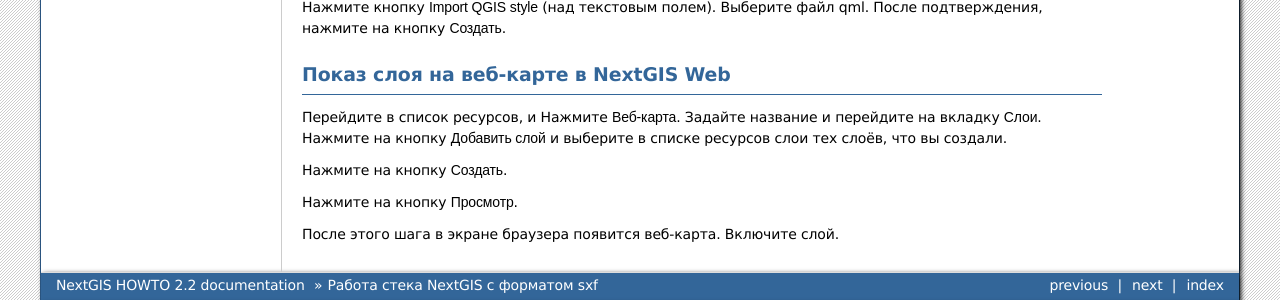
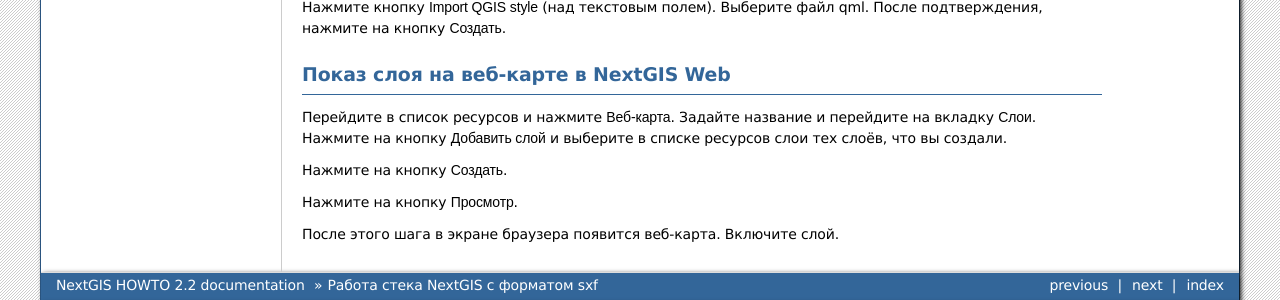
Before and after one commit to nextgis/docs_howto, a Sphinx documentation site: the page built from source/sxf.rst, in a window 1280 px wide and 900 px high, scrolled down 5373 px. Shown: the part 570-870 px from the top of the window. Built offline with Sphinx 7.4.7, drawn with Linux system fonts in a browser that asks for light colours; formulas are drawn with MathJax 3.

Commit message:
редактирование howto

```diff
--- a/source/sxf.rst
+++ b/source/sxf.rst
@@ -147,12 +147,13 @@
 
 Задайте стилю имя "Землепользование". Перейдите на вкладку :guilabel:`Mapserver`.
 
-Нажмите кнопку  :guilabel:`Import QGIS style` (над текстовым полем). Выберите файл qml. После подтверждения, нажмите на кнопку :guilabel:`Создать`.
+Нажмите кнопку  :guilabel:`Import QGIS style` (над текстовым полем). Выберите файл qml.
+После подтверждения, нажмите на кнопку :guilabel:`Создать`.
 
 Показ слоя на веб-карте в NextGIS Web
 ------------------------------------------
 
-Перейдите в список ресурсов, и Нажмите :guilabel:`Веб-карта`. Задайте название и перейдите на вкладку :guilabel:`Слои`. Нажмите на кнопку :guilabel:`Добавить слой` и выберите в списке ресурсов
+Перейдите в список ресурсов и нажмите :guilabel:`Веб-карта`. Задайте название и перейдите на вкладку :guilabel:`Слои`. Нажмите на кнопку :guilabel:`Добавить слой` и выберите в списке ресурсов
 слои тех слоёв, что вы создали.
 
 Нажмите на кнопку :guilabel:`Создать`.
```
